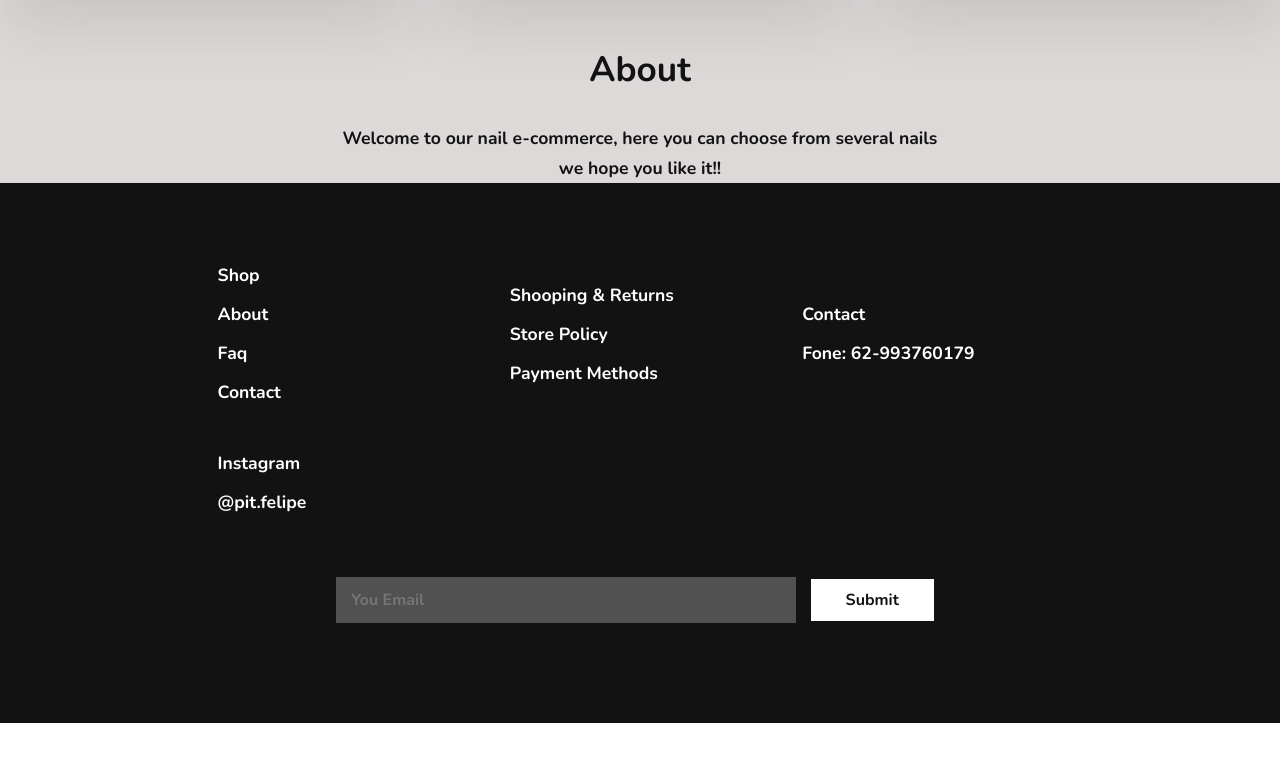
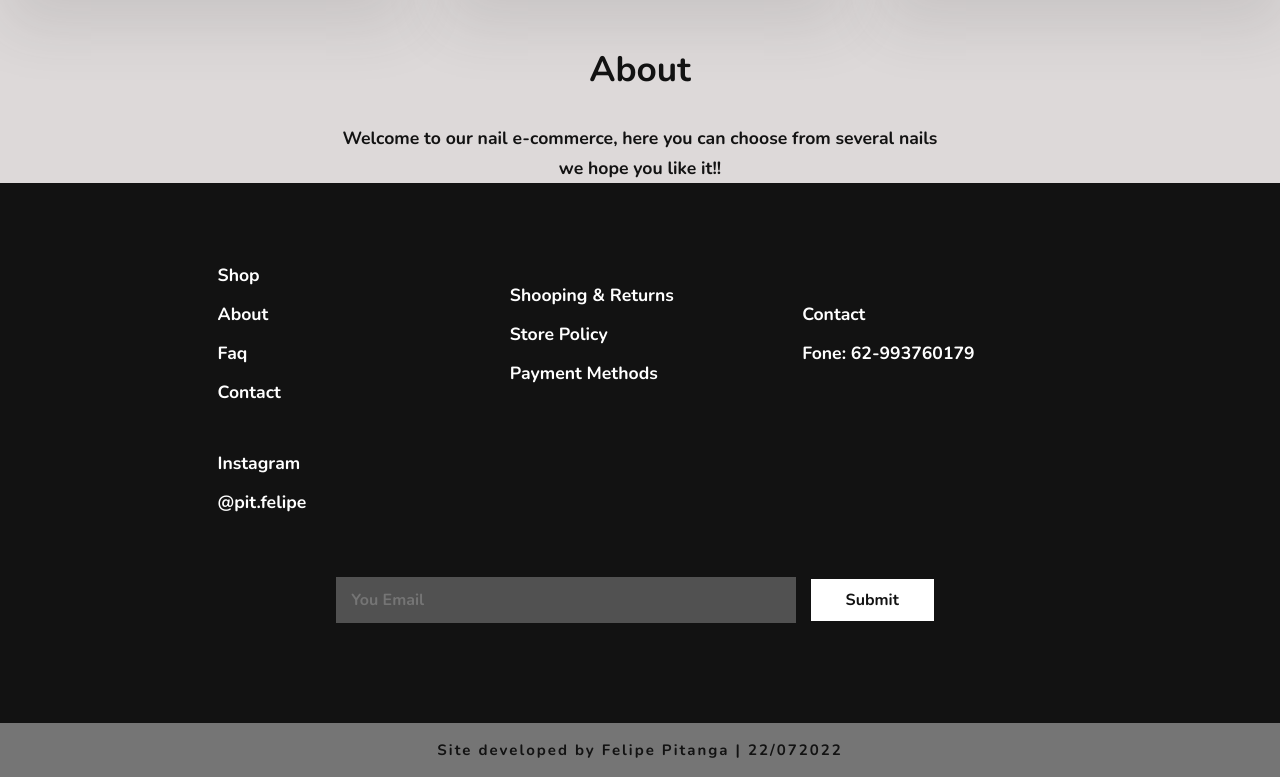
Before and after one commit to FelipPitanga/e-commerce, a plain HTML site: page index.html in a window 1280 px wide. Shown: the part 1143-1920 px from the top of the page. Before the commit the page ends 1866 px from the top, so only its background shows below. Drawn offline with nearby package versions, Linux system fonts and the light colour scheme; a web font is replaced by a local one.

Commit message:
final projeto

```diff
--- a/css/style.css
+++ b/css/style.css
@@ -233,3 +233,16 @@ select {
     font-weight: 600;
     cursor: pointer;
 }
+
+.lst {
+    text-align: center;
+    padding: 17px;
+    background: #757575;
+}
+
+.lst p {
+    color: var(--text-color);
+    font-size: 15px;
+    font-weight: 600;
+    letter-spacing: 2px;
+}
--- a/index.html
+++ b/index.html
@@ -183,8 +183,11 @@
                 <input type="submit" name="submit" placeholder="Submit" required >
             </form>
         </div>
+    </section>
 
-    </section>
+    <div class="lst">
+        <p>Site developed by Felipe Pitanga | 22/072022</p>
+    </div>
 
     <script src="js/script.js"></script>
 </body>
```
